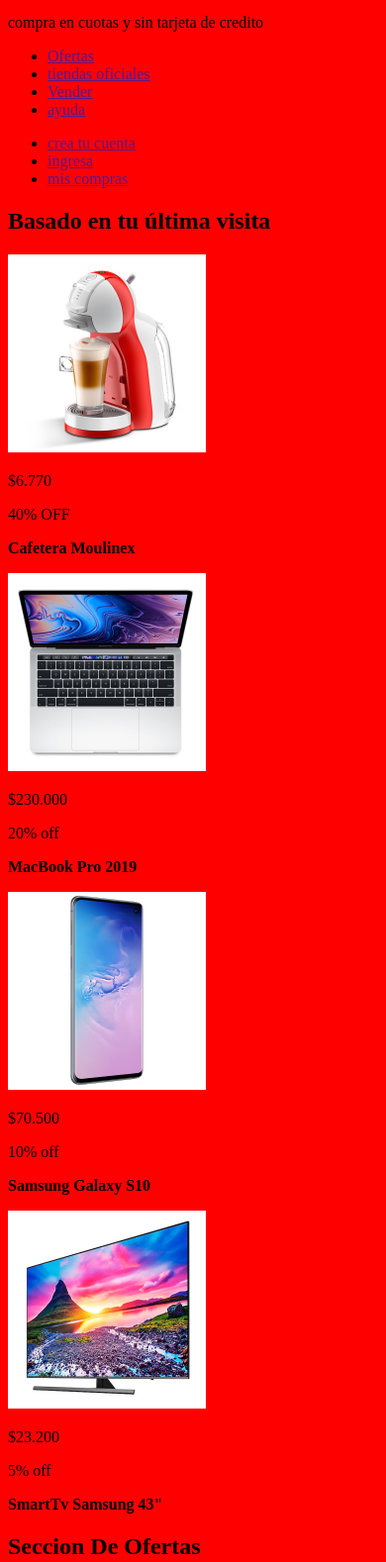
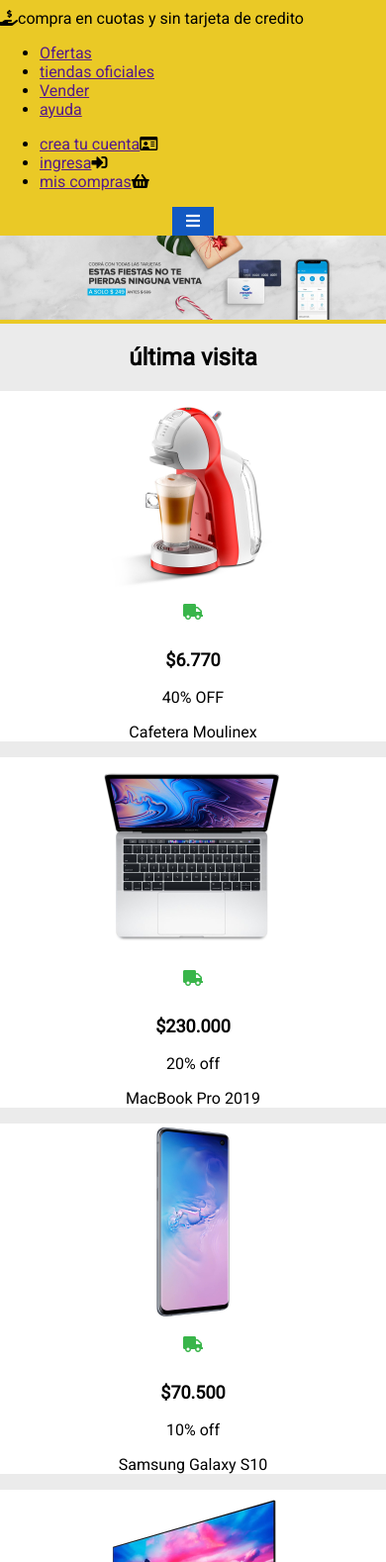
Before and after one commit to CarlosMartinez05/Proyecto-MercadoLiebreDH, a plain HTML site: page views/home.html in a window 390 px wide. Shown: the part 84-1662 px from the top of the page at 99% size. Drawn offline with Linux system fonts and the light colour scheme; files that its build step writes are made by us from their sources.

Commit message:
agregando estilos de css

```diff
--- a/public/CSS/style.css
+++ b/public/CSS/style.css
@@ -1,2 +1,104 @@
-.body{ background-color: red;
-background-size: cover}
+header{
+
+    background-color: #EAC926;
+
+    margin:0 auto;
+
+    background-size: cover;
+
+    padding: auto;
+
+    margin-bottom: auto;
+}
+
+.truck{
+color: #39b54a;
+ text-align: center;
+ padding: 10px;
+
+}
+
+.burger-menu{
+    color: white;
+    background-color: #1259c3;
+
+
+    text-align: center;
+    margin-top: 10px;
+    padding: 5px;
+    width: 2em;
+    margin: 0 auto;
+}
+
+
+.titulares{
+
+    font-size: 24px;
+
+    text-align: center;
+}
+
+.iconos-footers{
+
+
+    color: #1259c3;
+
+    font-size: 2em;
+
+
+
+}
+
+body{
+ margin: 0 auto;
+
+ background-color: #ebebeb;
+
+ font-family: 'Roboto', sans-serif;
+
+
+}
+
+.precios{
+    text-align: center;
+    font-size: 18px;
+    font-weight: bold;
+}
+
+.ofertas{
+    text-align: center;
+    font-size: 16px;
+
+}
+
+.producto{
+    text-align: center;
+    font-size: 16px;
+
+}
+
+footer{
+    background-color: white;
+
+    text-align: center;
+
+
+}
+
+.titulares-footer{
+
+    font-size: 18px;
+}
+
+.secciones{
+
+    background-color: white;
+    background-size: contain;
+    text-align: center;
+
+    margin: 0 auto;
+}
+
+.imagen-oferta{
+    margin-bottom: 0px;
+}
--- a/views/home.html
+++ b/views/home.html
@@ -4,19 +4,27 @@
     <meta charset="UTF-8">
     <meta http-equiv="X-UA-Compatible" content="IE=edge">
     <meta name="viewport" content="width=device-width, initial-scale=1.0">
-    <link rel= "stylesheet" href="../public/CSS/style.css">
+    <link rel= "stylesheet" href="./CSS/style.css">
+    <link rel="preconnect" href="https://fonts.googleapis.com">
+    <link rel="preconnect" href="https://fonts.gstatic.com" crossorigin>
+    <link href="https://fonts.googleapis.com/css2?family=Roboto&display=swap" rel="stylesheet">
+    <link href="https://cdnjs.cloudflare.com/ajax/libs/font-awesome/5.15.3/css/all.min.css"
+rel="stylesheet" />
     <title>Document</title>
 
 </head>
 <body class= 'body'>
+
     <header>
      <img src = "/images/logo-mercado-liebre.svg" width="200px">
 
- <div> lugar para poner la barra de busqueda</div>
- <p>compra en cuotas y sin tarjeta de credito</p>
+    <nav><input type="search" name="busquedaProductos" placeholder="Busqueda producto, marcas."><i class="fas fa-search"></i>
+    </nav>
+    <p id='compra-en-cuotas'><i class="fas fa-hand-holding-usd"></i>compra en cuotas y sin tarjeta de credito</p>
 
-</header>
- <ul>
+
+
+        <section><ul>
             <li><a href="">Ofertas</a></li>
 
             <li><a href="">tiendas oficiales</a> </li>
@@ -27,60 +35,97 @@
         </ul>
 
         <ul>
-     <li><a href="">crea tu cuenta</a></li>
+            <li><a href="">crea tu cuenta</a><i class="far fa-id-card"></i>
+            </li>
 
-     <li><a href="">ingresa</a></li>
+            <li><a href="">ingresa</a><i class="fas fa-sign-in-alt"></i></li>
 
-     <li><a href="">mis compras</a></li>
- </ul>
+            <li><a href="">mis compras</a><i class="fas fa-shopping-basket"></i>
+            </li>
+
+        </ul></section>
+
+
+        <article><div class="burger-menu">
+            <i class="fas fa-bars"></i>
+            </div></article>
+
+
+        <img src="/images/img-home-banner.jpg" width= "400px" class='imagen-oferta'>
+
+
+
+
+
+    </header>
+
+
+
 
  <section>
-    <h1>Basado en tu última visita</h1>
-    <article><img src="/images/img-cafetera-moulinex.jpg" width="200px">
-        <p>$6.770</p>
-        <p>40% OFF</p>
-        <p><b>Cafetera Moulinex</b></p>
+    <h1 class='titulares'>última visita</h1>
+    <article class='secciones'><img src="/images/img-cafetera-moulinex.jpg" width="200px">
+        <div class='truck'><i class="fas fa-truck"></i></div>
+        <p class='precios'>$6.770</p>
+        <p class='ofertas'>40% OFF</p>
+        <p class='producto'>Cafetera Moulinex</p>
     </article>
 
-    <article><img src= "/images/img-macbook-pro-2019.jpg " width="200px">
-        <p>$230.000</p>
-        <p>20% off</p>
-        <p><b>MacBook Pro 2019</b></p>
+    <article class='secciones'><img src= "/images/img-macbook-pro-2019.jpg " width="200px">
+        <div class='truck'><i class="fas fa-truck"></i>
+        </div>
+        <p class='precios'>$230.000</p>
+        <p class='ofertas'>20% off</p>
+        <p class='producto'>MacBook Pro 2019</p>
     </article>
-    <article> <img src="/images/img-samsung-galaxy-s10.jpg" width="200px">
-        <p>$70.500</p>
-        <p>10% off</p>
-        <p><b>Samsung Galaxy S10</b></p>
+    <article class='secciones'> <img src="/images/img-samsung-galaxy-s10.jpg" width="200px">
+        <div class='truck'><i class="fas fa-truck"></i>
+        </div>
+        <p class='precios'>$70.500</p>
+        <p class='ofertas'>10% off</p>
+        <p class='producto'>Samsung Galaxy S10</p>
     </article>
-    <article><img src ="/images/img-tv-samsung-smart.jpg" width="200px">
-        <p>$23.200</p>
-        <p>5% off</p>
-        <p><b>SmartTv Samsung 43"</b></p>
+    <article class='secciones'><img src ="/images/img-tv-samsung-smart.jpg" width="200px">
+        <div class='truck'><i class="fas fa-truck"></i>
+        </div>
+        <p class='precios'>$23.200</p>
+        <p class='ofertas'>5% off</p>
+        <p class='producto'>SmartTv Samsung 43"</p>
     </article>
  </section>
 
- <section>
-  <h1>Seccion De Ofertas</h1>
-  article><img src="/images/img-cafetera-moulinex.jpg" width="200px">
-        <p>$6.770</p>
-        <p>40% OFF</p>
-        <p><b>Cafetera Moulinex</b></p>
+ <section >
+  <h1 class='titulares'>Seccion De Ofertas</h1>
+
+    <article class='secciones'><img src="/images/img-cafetera-moulinex.jpg" width="200px">
+
+        <div class='truck'><i class="fas fa-truck"></i>
+        </div>
+        <p class='precios'>$6.770</p>
+         <p class='ofertas'>40% OFF</p>
+         <p class='producto'>Cafetera Moulinex</p>
         </article>
 
-    <article><img src= "/images/img-macbook-pro-2019.jpg" width="200px">
-        <p>$230.000</p>
-        <p>20% off</p>
-        <p><b>MacBook Pro 2019</b></p>
+    <article class='secciones'><img src= "/images/img-macbook-pro-2019.jpg" width="200px">
+
+        <div class='truck'><i class="fas fa-truck"></i>
+        </div><p class='precios'>$230.000</p>
+        <p class='ofertas'>20% off</p>
+        <p class='producto'>MacBook Pro 2019</p>
     </article>
-    <article> <img src="/images/img-samsung-galaxy-s10.jpg" width="200px">
-        <p>$70.500</p>
-        <p>10% off</p>
-        <p><b>Samsung Galaxy S10</b></p>
+    <article class='secciones'> <img src="/images/img-samsung-galaxy-s10.jpg" width="200px">
+        <div class='truck'><i class="fas fa-truck"></i>
+        </div>
+        <p class='precios'>$70.500</p>
+        <p class='ofertas'>10% off</p>
+        <p class='producto'>Samsung Galaxy S10</p>
     </article>
-    <article><img src ="/images/img-tv-samsung-smart.jpg" width="200px">
-        <p>$23.200</p>
-        <p>5% off</p>
-        <p><b>SmartTv Samsung 43"</b></p>
+    <article class='secciones'><img src ="/images/img-tv-samsung-smart.jpg" width="200px">
+        <div class='truck'><i class="fas fa-truck"></i>
+        </div>
+        <p class='precios'>$23.200</p>
+        <p class='ofertas'>5% off</p>
+        <p class='producto'>SmartTv Samsung 43"</p>
     </article>
 
 </section>
@@ -88,26 +133,29 @@
 <footer>
 
  <section>
-     <li><b>Paga con tarjeta de credito o en efectivo</b></li>
+    <div class='iconos-footers'><i class="fas fa-credit-card"></i></div>
+
+    <li class='titulares-footer'>Paga con tarjeta de credito o en efectivo</li>
       <article>Con Mercado Liebre Cash, tenés cuotas sin interés con tarjeta o efectivo en puntos de pago. ¡Y siempre es seguro! </article>
 
-    <li><b>Envio gratis desde $ 2.500</b></li>
+      <div class='iconos-footers'><i class="fas fa-gift"></i></div>
+      <li class='titulares-footer'>Envio gratis desde $ 2.500</li>
     <article> Solo por estar registrad@ en Mercado Liebre tenés envíos gratis en miles de productos.
          Es un beneficio de Mercado Puntos.</article>
 
-    <li><b>Seguridad, de principio a fin</b></li>
+    <div class='iconos-footers'><i class="fas fa-user-shield"></i>
+    </div>
+    <li class='titulares-footer'>Seguridad, de principio a fin</li>
         <article>¿No te gusta? ¡Devolvelo! En Mercado Liebre, no hay nada que no puedas hacer, porque estás siempre protegid@.
         </article>
 
-    <li><b>Copyright © 1999-2020 MercadoLiebre S.R.L.</b></li>
+    <li class='titulares-footer'>Copyright © 1999-2020 MercadoLiebre S.R.L.</li>
  </section>
 
 
 
 </footer>
 
-<main></main>
 
-<footer></footer>
 </body>
 </html>
```
Lines whose indentation alone changed are shown as unchanged.
